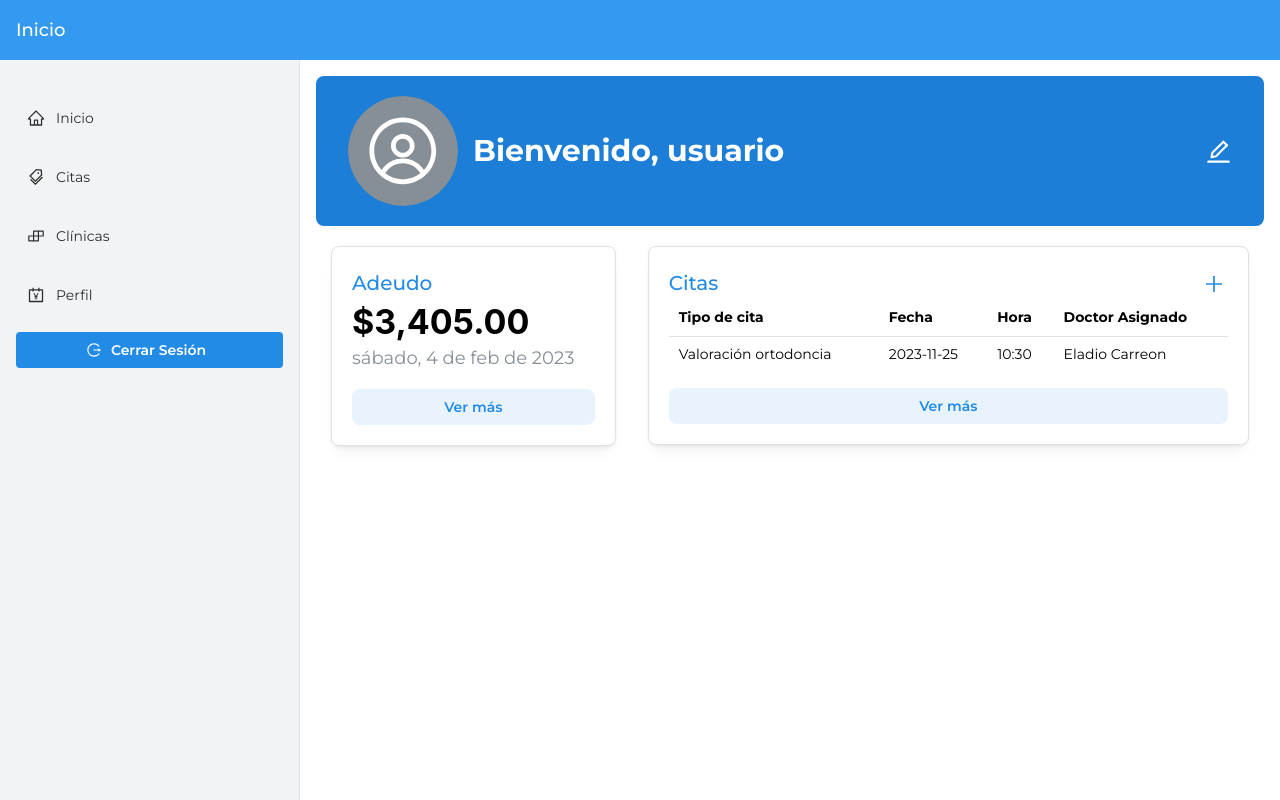
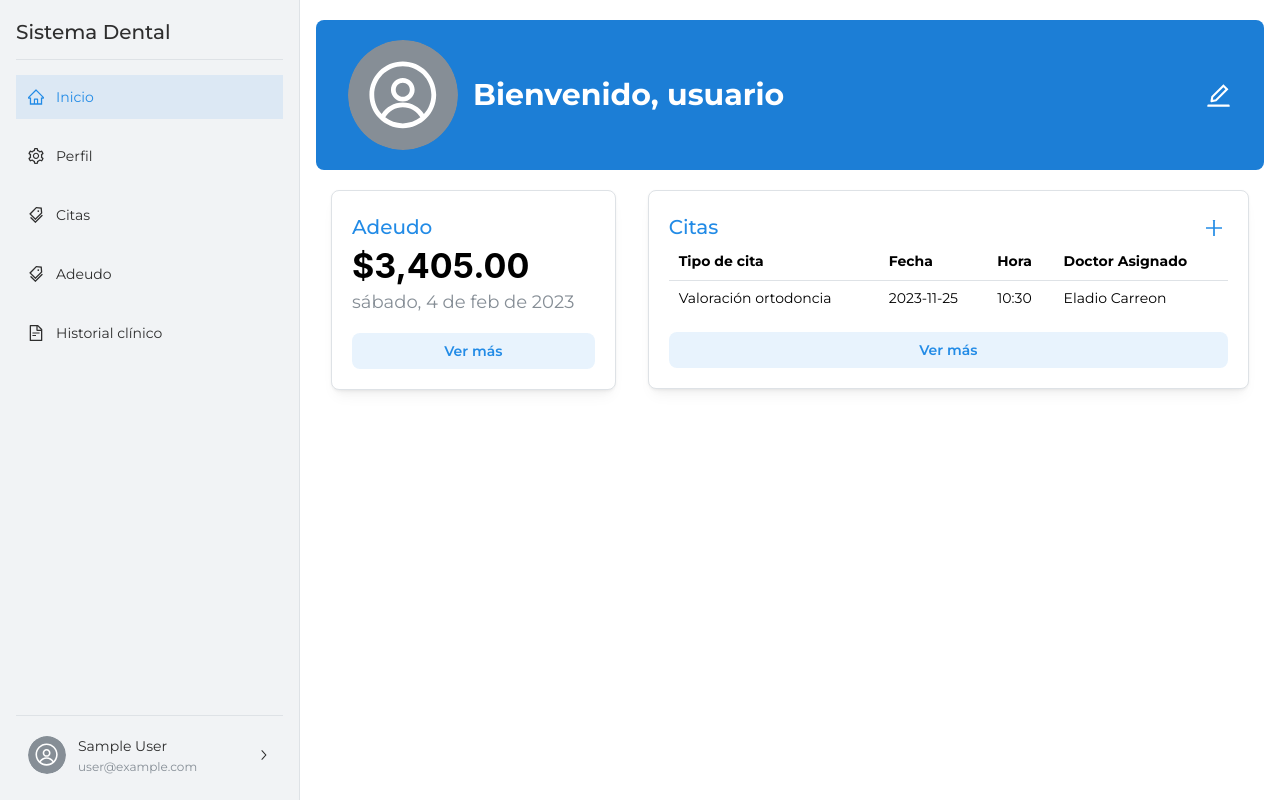
Before and after one commit to alanvviera/DentalSystem, a Next.js app: page /menu in a window 1280 px wide. Built offline with nearby package versions, Linux system fonts and the light colour scheme; no server answers; sample sign-in values are in the browser's storage.

Commit message:
Modified navmenu behavior, changed signup and login background color

```diff
--- a/app/layout.tsx
+++ b/app/layout.tsx
@@ -1,7 +1,7 @@
 import AuthProvider from '../context/AuthProvider'; // Import AuthProvider component
 import '@mantine/core/styles.css'; //Import Mantine Styles
 import './globals.css'; // Import global CSS styles
-import { MantineProvider, createTheme } from '@mantine/core'; //Import MantineProvider
+import { ColorSchemeScript, MantineProvider, createTheme } from '@mantine/core'; //Import MantineProvider
 import '@mantine/dates/styles.css'; //Import package Matine dates styles
 import { Montserrat } from 'next/font/google'; // Import Montserrat font
 import { ModalsProvider } from '@mantine/modals';
@@ -21,6 +21,7 @@ export default function RootLayout({ children }) {
   return (
     <html lang="es-MX">
       <body className={montserrat.className}>
+        <ColorSchemeScript defaultColorScheme='auto' />
         <MantineProvider theme={theme}>
           <ModalsProvider>
             <AuthProvider>
--- a/app/login/page.tsx
+++ b/app/login/page.tsx
@@ -28,13 +28,13 @@ const LoginPage = () => {
   const [visible, { open, close }] = useDisclosure(false);
   const router = useRouter();
   return (
-    <main style={{ height: "100%", backgroundColor: "rgba(224,236,251,0.7" }}>
+    <main style={{ height: "100%"}}>
       <LoadingOverlay
         visible={visible}
         zIndex={1000}
         overlayProps={{ radius: "sm", blur: 2 }}
       />
-      <Flex pos="relative" h="100%" direction="column" justify="center">
+      <Flex bg="gray.1" pos="relative" h="100%" direction="column" justify="center">
         <Card
           style={{ overflowY: "auto" }}
           shadow="sm"
--- a/app/menu/layout.tsx
+++ b/app/menu/layout.tsx
@@ -3,6 +3,9 @@ import '@mantine/core/styles.css';
 import { NavMenu } from '../../components/nav-menu/NavMenu';
 import { HomeOutlined, TagsOutlined, AccountBookOutlined, BuildOutlined, SettingOutlined, FileTextOutlined } from "@ant-design/icons"
 import fakeTypeUser from '../../constants/fakeTypeUser';
+import { getSession } from 'next-auth/react';
+import { authOptions } from '../api/auth/[...nextauth]/route';
+import { getServerSession } from 'next-auth';
 
 /**
  * Object containing metadata for the application.
@@ -30,11 +33,9 @@ type RootLayoutProps = {
     children: React.ReactNode
 };
 
-const RootLayout = ({ children }: RootLayoutProps) => {
-
-    const typeUser = fakeTypeUser;
-
-
+const RootLayout = async ({ children }: RootLayoutProps) => {
+    const session = await getServerSession(authOptions);
+    const {user: {name, email, type_user}} = session;
     const routesEmployeeMenu = [
         {
             title: "Inicio",
@@ -88,10 +89,11 @@ const RootLayout = ({ children }: RootLayoutProps) => {
         }
     ];
 
-    if (typeUser === "EMPLOYEE") {
+    if (type_user === "EMPLOYEE") {
         return (
             <NavMenu routes={routesEmployeeMenu} headerBg={'blue.5'}
-                headerTextColor={'white'} burgerColor={'white'} navbarBg={'gray.1'} navbarTextColor={'dark'}
+                headerTextColor={'white'} burgerColor={'white'} navbarBg={'gray.0'} navbarTextColor={'dark'}
+                user={{name, email}}
             >
                 {children}
             </NavMenu>
@@ -101,7 +103,7 @@ const RootLayout = ({ children }: RootLayoutProps) => {
         return (
             <NavMenu routes={routesClientMenu} headerBg={'blue.5'}
                 headerTextColor={'white'} burgerColor={'dark'} navbarBg={'gray.1'} navbarTextColor={'dark'}
-                logoutButton={'blue.4'} logoutTextColor={'dark'}
+                user={{name, email}}
             >
                 {children}
             </NavMenu>
--- a/app/signup/page.tsx
+++ b/app/signup/page.tsx
@@ -20,16 +20,17 @@ const SignUpPage = () => {
   const [visible, { open, close }] = useDisclosure(false);
   const [userForm, setUserForm] = useState("Empleado");
   return (
-    <main style={{ height: "100%", backgroundColor: "rgba(224,236,251,0.7" }}>
+    <main style={{ height: "100%" }}>
       <LoadingOverlay
         visible={visible}
         zIndex={1000}
         overlayProps={{ radius: "sm", blur: 2 }}
       />
-      <Flex pos="relative" h="100%" direction="column" justify="center">
+      <Flex bg="gray.1" pos="relative" h="100%" direction="column" justify="center">
         <Card
           style={{ overflowY: "auto" }}
           shadow="sm"
+          my={{base: "0", md:"30px"}}
           padding="lg"
           radius="md"
           withBorder
--- a/components/employee-menu/EmployeeMenu.tsx
+++ b/components/employee-menu/EmployeeMenu.tsx
@@ -61,7 +61,7 @@ const EmployeeMenu = ({user}) => {
 
   return (
     <main>
-      <ProfileBanner title={`${name}`} description={`${type_user} | ${email} `} showAvatar avatarImageUrl={null} showSettingsButton settingsLink="/menu/profile">
+      <ProfileBanner title={`${name}`} description={`${email} `} showAvatar avatarImageUrl={null} showSettingsButton settingsLink="/menu/profile">
       </ProfileBanner>
       <Grid px="15px" py="20px" gutter={{ base: 10, xs: "md", md: "lg" }}>
         <GridCol span={{ base: 12, md: 6, lg: 12 }}>
--- a/components/nav-menu/NavMenu.tsx
+++ b/components/nav-menu/NavMenu.tsx
@@ -1,17 +1,28 @@
-"use client"
-import React, { useEffect } from 'react';
-import { useDisclosure } from '@mantine/hooks';
-import { AppShell, Burger, Button, Group, Text, Box, NavLink } from '@mantine/core';
-import {LogoutOutlined } from "@ant-design/icons"
+"use client";
+import React from "react";
+import { useDisclosure, useHeadroom } from "@mantine/hooks";
+import {
+  AppShell,
+  Burger,
+  Group,
+  Text,
+  Box,
+  NavLink,
+  rem,
+  Divider,
+  Stack,
+  Avatar,
+} from "@mantine/core";
+import { LogoutOutlined } from "@ant-design/icons";
 import { usePathname } from "next/navigation";
-import Link from 'next/link';
-import { signOut } from 'next-auth/react';
+import Link from "next/link";
+import { signOut } from "next-auth/react";
 
 type Route = {
   title: string;
   url: string;
   icon: React.ReactNode;
-}
+};
 
 type NavMenuProps = {
   children?: React.ReactNode;
@@ -21,9 +32,8 @@ type NavMenuProps = {
   burgerColor?: string;
   navbarBg?: string;
   navbarTextColor?: string;
-  logoutButton?: string;
-  logoutTextColor?: string;
-}
+  user: {name: string, email: string}
+};
 
 export const NavMenu = ({
   children,
@@ -33,43 +43,68 @@ export const NavMenu = ({
   burgerColor,
   navbarBg,
   navbarTextColor,
-  logoutButton,
-  logoutTextColor
+  user,
 }: NavMenuProps) => {
-
+  const pinned = useHeadroom({ fixedAt: 120 });
   const [opened, { toggle }] = useDisclosure();
+  const path = usePathname();
   let filter: Route[] | undefined;
   let tl: string | undefined;
 
   function namePath(): string {
-    const path = usePathname();
-    filter = routes.filter(x => path.includes(x.url));
-    filter.map((t) => { tl = t.title });
+    filter = routes.filter((x) => path.includes(x.url));
+    filter.map((t) => {
+      tl = t.title;
+    });
     return tl;
   }
 
   return (
     <AppShell
-      header={{ height: 60 }}
+      header={{ height: 60, collapsed: !pinned, offset: false }}
       navbar={{
         width: 300,
-        breakpoint: 'sm',
-        collapsed: { mobile: !opened},
+        breakpoint: "sm",
+        collapsed: { mobile: !opened },
       }}
+      layout="alt"
       padding="md"
     >
-      <AppShell.Header bg={headerBg} c={headerTextColor} withBorder={false}>
-        <Group h="100%" px="md" gap={'lg'}>
-          <Burger color={burgerColor} opened={opened} onClick={toggle} hiddenFrom="sm" size="sm" />
+      <AppShell.Header hiddenFrom="sm" bg={headerBg} c={headerTextColor} withBorder={false}>
+        <Group h="100%" px="md" gap={"lg"}>
+          <Burger
+            color={burgerColor}
+            opened={opened}
+            onClick={toggle}
+            hiddenFrom="sm"
+            size="sm"
+          />
           <Text fw={500} size="lg">
-            {
-              namePath()
-            }
+            {namePath()}
           </Text>
         </Group>
       </AppShell.Header>
-      <AppShell.Navbar p="md" bg={navbarBg} c={navbarTextColor}>
-        <Box py={5}>
+
+      <AppShell.Navbar
+        style={{ overflowY: "auto" }}
+        p="md"
+        bg={navbarBg}
+        c={navbarTextColor}
+      >
+        <Stack h="100%" justify="space-between">
+          <Box>
+            <Group>
+              <Burger
+                opened={opened}
+                onClick={toggle}
+                hiddenFrom="sm"
+                size="sm"
+              />
+              <Text fw={500} size="xl">
+                Sistema Dental
+              </Text>
+            </Group>
+            <Divider my={10} />
             {routes.map((item, index) => (
               <NavLink
                 py={10}
@@ -79,14 +114,30 @@ export const NavMenu = ({
                 label={item.title}
                 href={item.url}
                 leftSection={item.icon}
-              variant='subtles'
+                variant="subtles"
                 onClick={toggle}
+                active={path === item.url}
               />
             ))}
-          <Button onClick={async () => await signOut()} leftSection={<LogoutOutlined />} py={10} my={15} fullWidth={true} variant='filled' color={logoutButton} c={logoutTextColor}>Cerrar Sesión</Button>
           </Box>
+          <Box>
+          <Divider mb={10} />
+          <NavLink
+            label={user.name}
+            description={user.email}
+            leftSection={
+              <Avatar size="md" variant="filled" p={0}>
+              </Avatar>
+            }
+          >
+            <NavLink onClick={async () => {signOut()}} rightSection={<LogoutOutlined />} label="Cerrar sesión" />
+          </NavLink>
+          </Box>
+        </Stack>
       </AppShell.Navbar>
-      <AppShell.Main>{children}</AppShell.Main>
+      <AppShell.Main pt={{base:`calc(${rem(60)} + var(--mantine-spacing-md))`, sm: "20px"}}>
+        {children}
+      </AppShell.Main>
     </AppShell>
   );
-}
+};
--- a/components/tables/employee-menu/clinic/clients/TableClinicClients.tsx
+++ b/components/tables/employee-menu/clinic/clients/TableClinicClients.tsx
@@ -1,8 +1,8 @@
 'use client'
 import React, { useState } from 'react';
-import SearchComponent from '../../../../table/SearchComponent'; // Ajusta la ruta según tu estructura de archivos
 import { Table } from '@mantine/core';
 import { useRouter } from 'next/navigation';
+import SearchComponent from '../../../../table-viewer/SearchComponent';
 
 interface TableClinicClientsProps {
     headers: string[];
--- a/components/tables/employee-menu/clinic/inventory/TableInventory.tsx
+++ b/components/tables/employee-menu/clinic/inventory/TableInventory.tsx
@@ -1,8 +1,8 @@
 'use client'
-import React, { useState } from 'react';
-import SearchComponent from '../../../../table/SearchComponent'; // Ajusta la ruta según tu estructura de archivos
+import React, { useState } from 'react';// Ajusta la ruta según tu estructura de archivos
 import { Table } from '@mantine/core';
 import { useRouter } from 'next/navigation';
+import SearchComponent from '../../../../table-viewer/SearchComponent';
 
 interface TableInventoryProps {
     headers: string[];
```
Lines whose indentation alone changed are shown as unchanged.
